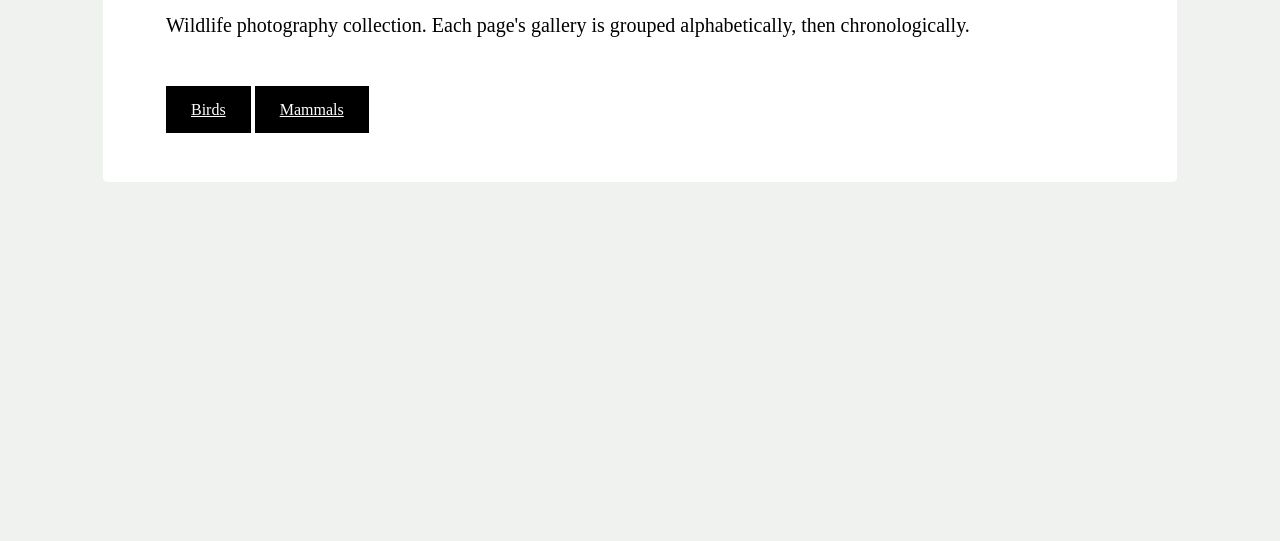
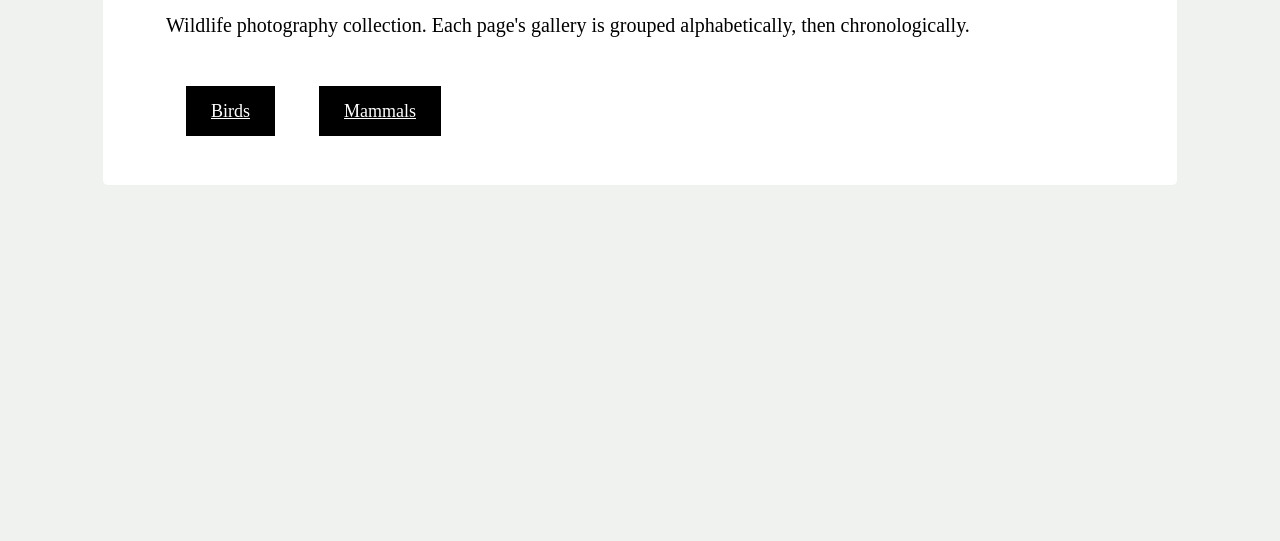
Before and after one commit to turtlepsych0/Beansprout-Photos, a plain HTML site: page index.html in a window 1280 px wide. Shown: the part 259-800 px from the top of the page. Drawn offline with Linux system fonts and the light colour scheme; a web font is replaced by a local one.

Commit message:
Update style.css

```diff
--- a/style.css
+++ b/style.css
@@ -39,7 +39,7 @@
       background-color: black;
       color: white;
       padding: 15px 25px;
-      font-size: 16px;
-      margin-top: 60px;
+      font-size: 18px;
+      margin: 40px 20px;
       text-align: center;
     }
```
